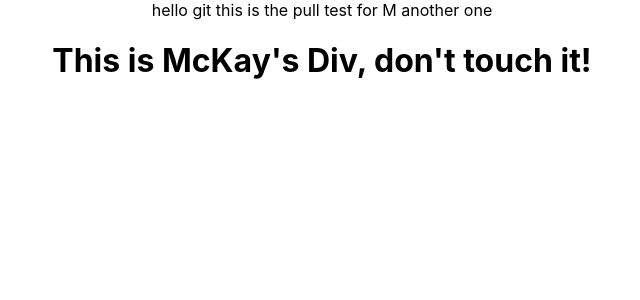
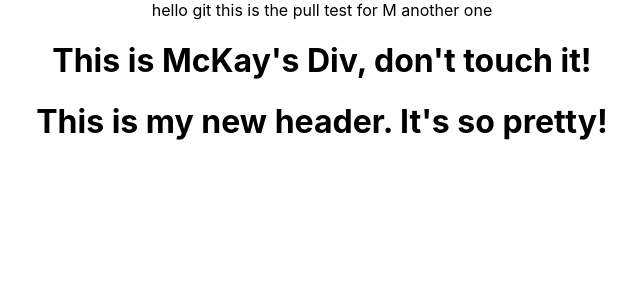
Before and after one commit to McKayK/MJ-movies, a React (Create React App) app: page / in a window 1280 px wide. Shown: the top 300 px of the page, without its empty margins (318-958 px from the left). Built offline with nearby package versions, Linux system fonts and the light colour scheme.

Commit message:
added another header

```diff
--- a/src/App.js
+++ b/src/App.js
@@ -10,6 +10,7 @@ function App() {
       hello git this is the pull test for M another one
       <div>
         <h1>This is McKay's Div, don't touch it!</h1>
+        <h1>This is my new header. It's so pretty!</h1>
       </div>
     </div>
   );
```
